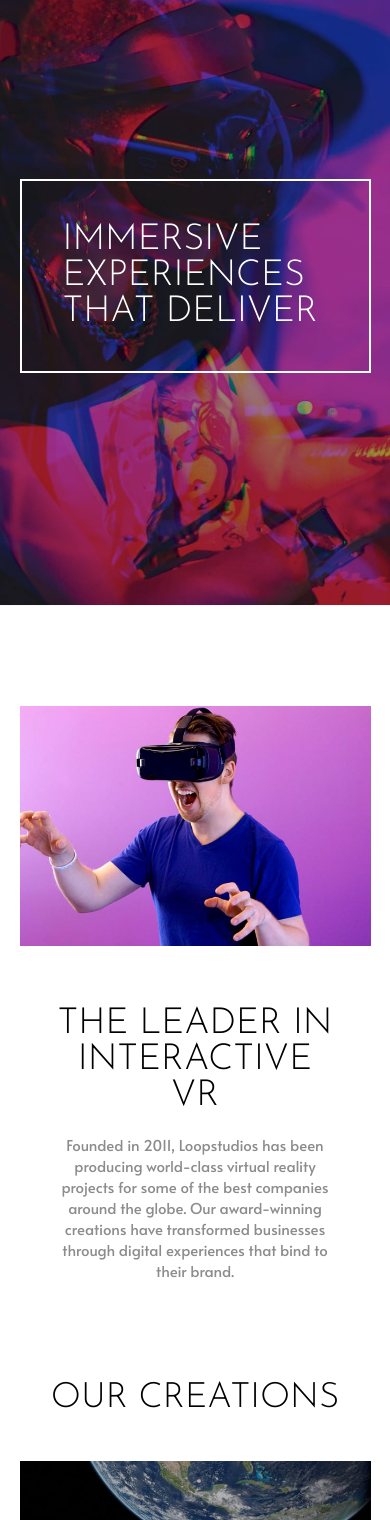
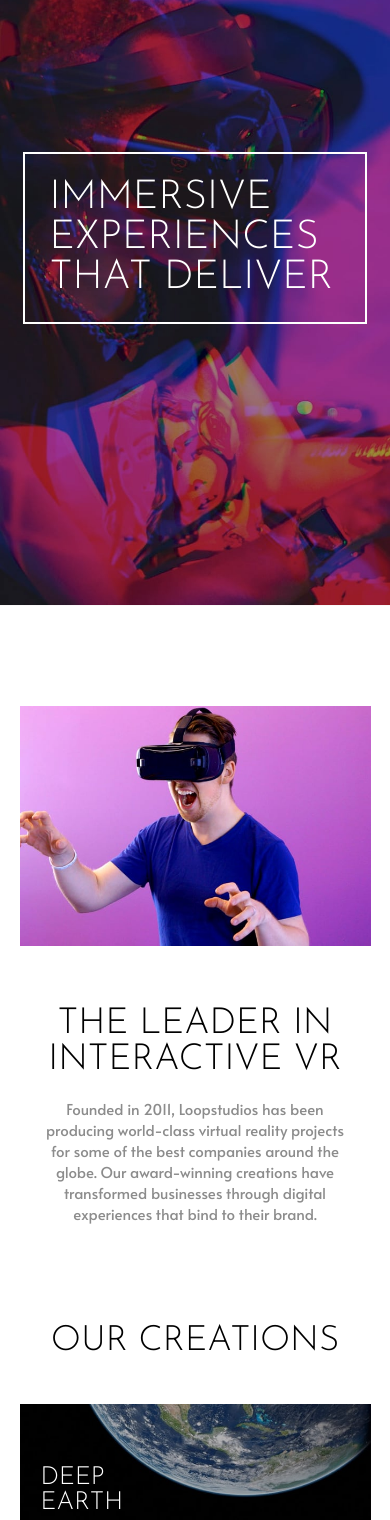
Before and after one commit to giandefaria/Loopstudios-landing-page, a plain HTML site: page index.html in a window 390 px wide. Shown: the part 71-1591 px from the top of the page. Drawn offline with Linux system fonts and the light colour scheme.

Commit message:
Alterações na media query para melhor visualização no mobile

```diff
--- a/style.css
+++ b/style.css
@@ -131,6 +131,7 @@ main {
     font-size: 14px;
     line-height: normal;
     letter-spacing: 2px;
+    cursor: pointer;
 }
 
 .grid--images {
@@ -190,6 +191,7 @@ footer {
 
 .other--logos img {
     margin-left: 12px;
+    cursor: pointer;
 }
 
 .footer--copyright--nav {
@@ -236,7 +238,7 @@ footer {
 
     .menu--mobile {
         position: fixed;
-        padding: 160px 0 0 0;
+        padding: 215px 0 0 0;
         top: 0px;
         left: 1000px;
         width: -webkit-fill-available;
@@ -249,6 +251,12 @@ footer {
     .menu--mobile--active {
         transition: 400ms;
         left: 0px;
+    }
+
+    .menu--mobile li {
+        font-family: 'Josefin Sans', sans-serif;
+        text-transform: uppercase;
+        font-size: 24px;
     }
 
     .close--menu {
@@ -265,8 +273,10 @@ footer {
 
     .immersive--experience {
         width: auto;
-        font-size: 36px;
-        margin: 25px 5vw 0;
+        top: 198px;
+        font-size: 40px;
+        margin: 25px 6vw 0;
+        padding: 24px;
     }
 
     main {
@@ -300,7 +310,7 @@ footer {
     }
 
     .margin--text {
-        margin: 0 38px 0px;
+        margin: 0 20px 0px;
         text-align: center;
     }
 
@@ -329,12 +339,19 @@ footer {
 
     .see-all--mobile {
         display: block;
-        margin: 20px auto 70px;
+        margin: 10px auto 70px;
     }
 
     .grid--images {
         grid-template-columns: 1fr;
         grid-template-rows: unset;
+    }
+
+    .deep--earth--text, .night--arcade--text, .soccer--text, .grid--text, .vr--text, .borealis--text, .curiosity--text, .fisheye--text {
+        font-size: 25px;
+        bottom: 18px;
+        width: 115px;
+        margin: 0px 21px 0;
     }
 
     .footer--logos, .other--logos {
```
